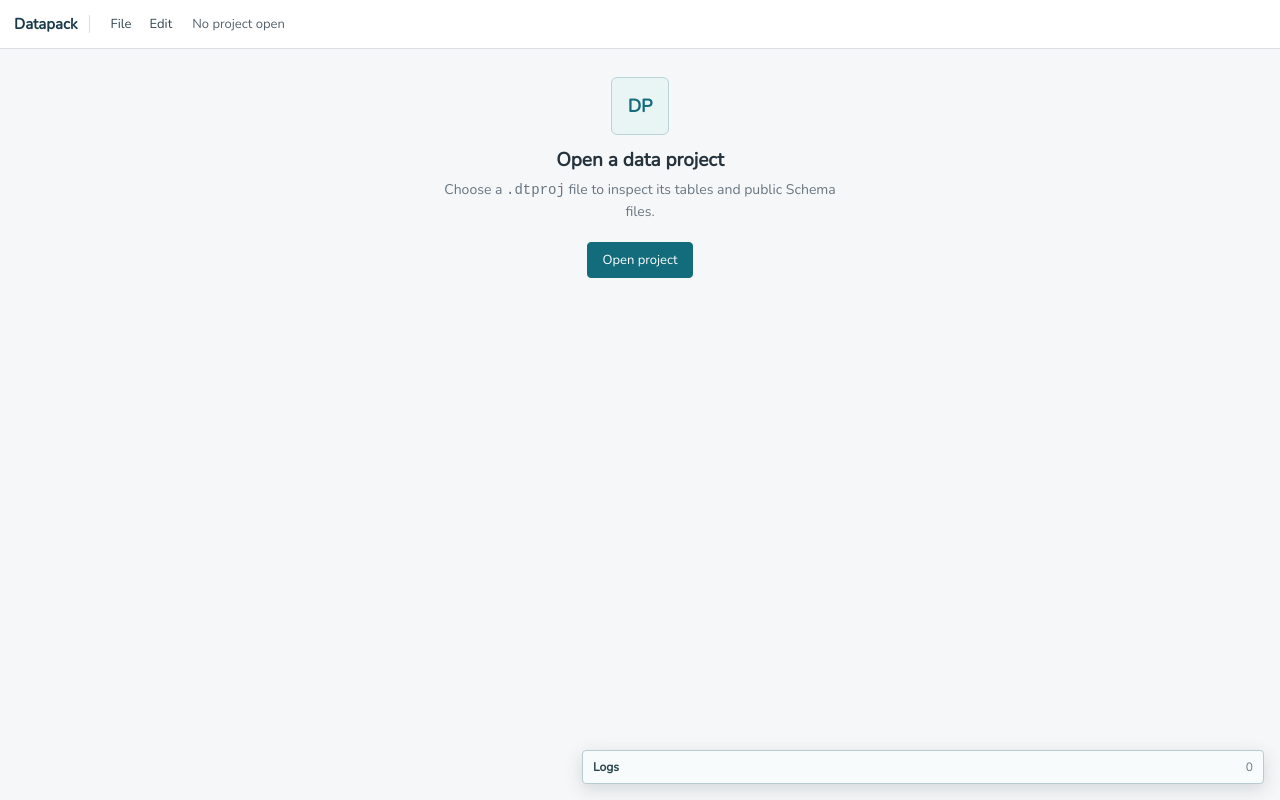
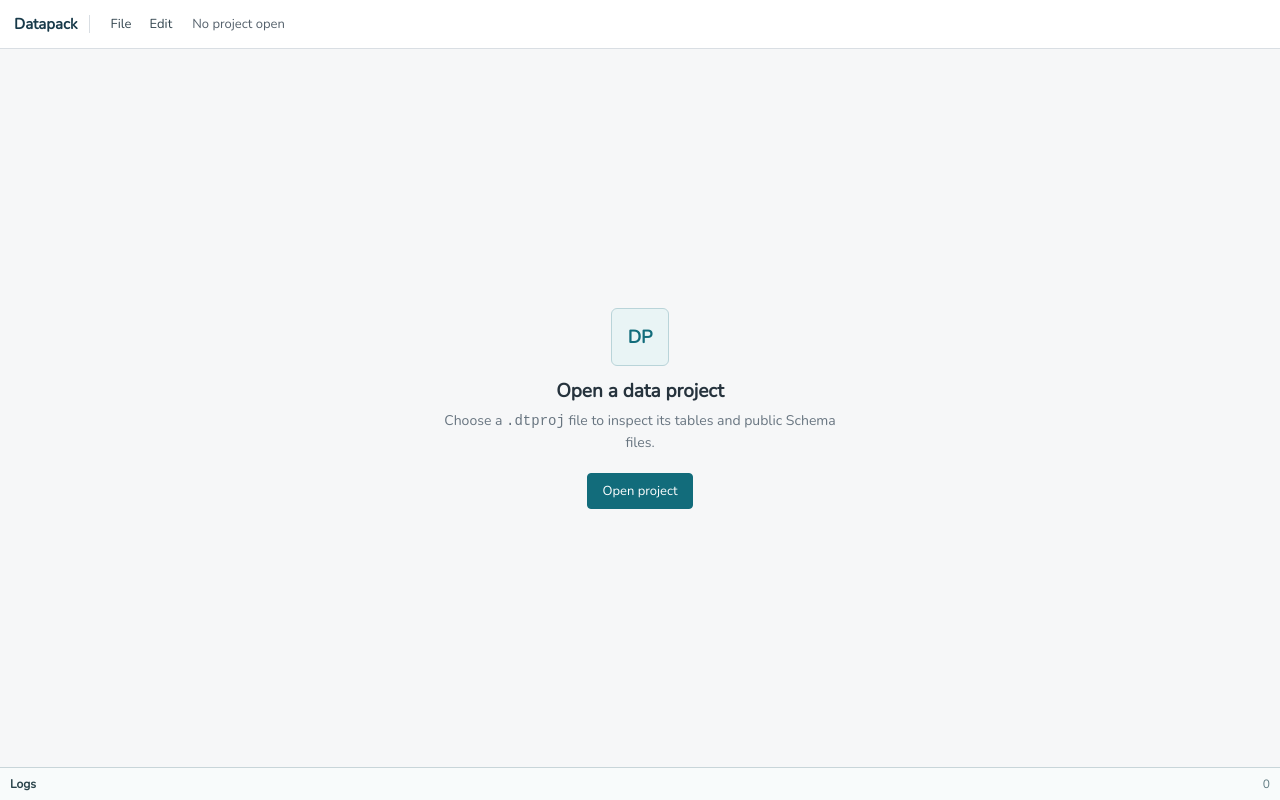
Before and after one commit to Neonscape/datapack, a React (Vite) app in the folder frontend/: page / in a window 1280 px wide. Built offline with nearby package versions, Linux system fonts and the light colour scheme.

Commit message:
fix: embed log panel into layout

```diff
--- a/frontend/src/App.css
+++ b/frontend/src/App.css
@@ -142,9 +142,8 @@
 }
 
 .workbench {
-    height: calc(100vh - 49px);
     min-height: 0;
-    flex: 0 1 auto;
+    flex: 1 1 auto;
     display: grid;
     grid-template-columns: minmax(210px, 280px) minmax(0, 1fr) minmax(220px, 300px);
 }
@@ -230,6 +229,8 @@
     align-items: center;
     justify-content: center;
     flex-direction: column;
+    flex: 1 1 auto;
+    min-height: 0;
     padding: 28px;
     text-align: center;
 }
@@ -788,15 +789,11 @@
 }
 
 .log-panel {
-    position: fixed;
-    right: 16px;
-    bottom: 16px;
-    z-index: 20;
-    width: min(680px, calc(100vw - 32px));
-    border: 1px solid #b8cbd0;
-    border-radius: 4px;
+    flex: 0 0 auto;
+    display: flex;
+    flex-direction: column;
+    border-top: 1px solid #c8d5d9;
     background: #f8fbfb;
-    box-shadow: 0 5px 18px rgba(23, 51, 59, 0.16);
     color: #29434a;
 }
 
@@ -821,6 +818,9 @@
 }
 
 .log-panel-body {
+    display: flex;
+    flex-direction: column;
+    height: 200px;
     border-top: 1px solid #d4e1e3;
 }
 
@@ -842,7 +842,8 @@
 }
 
 .log-list {
-    max-height: 220px;
+    flex: 1 1 auto;
+    min-height: 0;
     overflow: auto;
     border-top: 1px solid #e1eaeb;
     background: #fff;
--- a/frontend/src/App.tsx
+++ b/frontend/src/App.tsx
@@ -865,9 +865,9 @@ function App() {
                     <button className="open-button open-button-large" onClick={selectProject}>Open project</button>
                 </section>
             )}
+            <LogPanel/>
             {error && <div className="error-toast" role="alert">{error}</div>}
             {notice && <div className="notice-toast" role="status">{notice}</div>}
-            <LogPanel/>
             {dialog && <div className="dialog-backdrop" role="presentation" onMouseDown={() => setDialog(null)}>
                 <form className="structure-dialog" onMouseDown={(event) => event.stopPropagation()} onSubmit={(event) => { event.preventDefault(); submitStructureDialog(); }}>
                     <h2>{dialog.mode === "add" ? "Add column" : dialog.mode === "schema" ? "Edit column schema" : dialog.mode === "rename" ? "Rename column" : dialog.mode === "move" ? "Move column" : "Delete column"}</h2>
```
